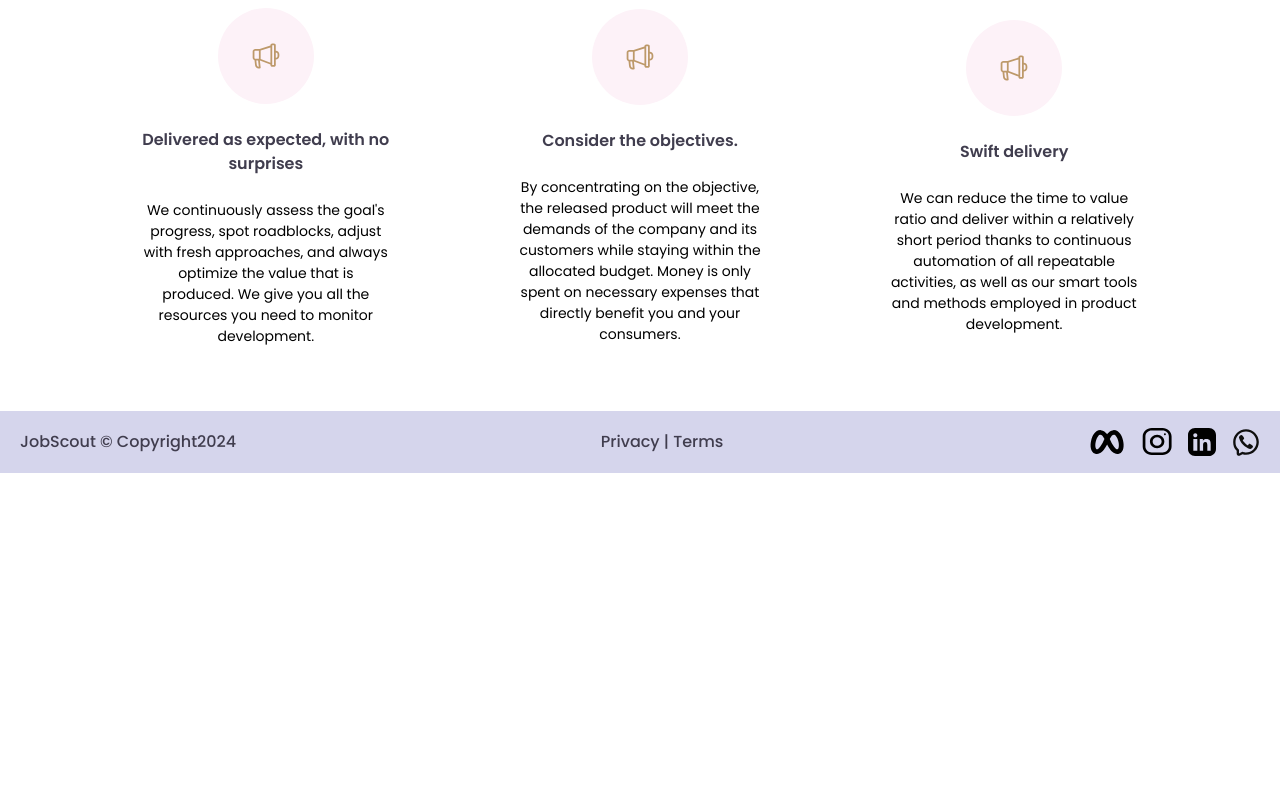
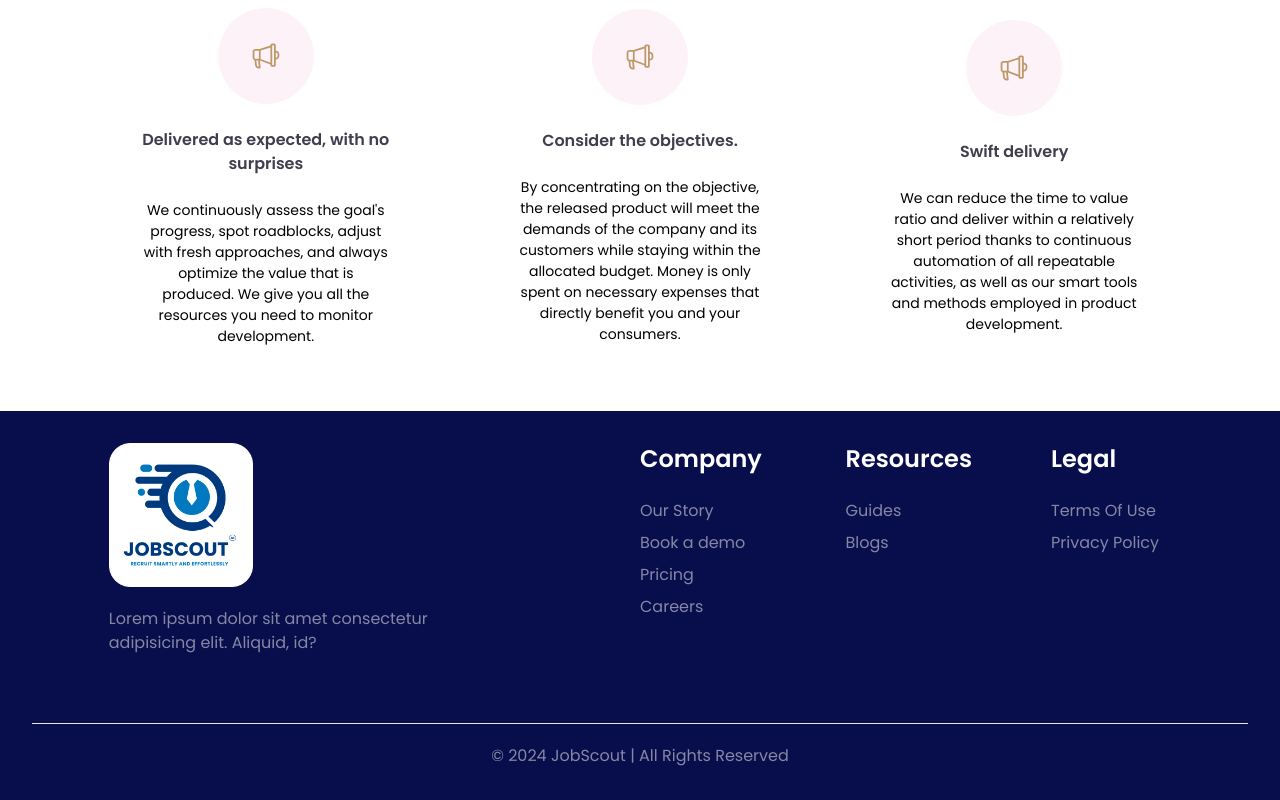
Before and after one commit to job-scout/jobscout-b2b-landingpage, a Next.js app: page / in a window 1280 px wide. Shown: the part 5894-6694 px from the top of the page. Before the commit the page ends 6367 px from the top, so only its background shows below. Built offline with nearby package versions, Linux system fonts and the light colour scheme.

Commit message:
footer update

```diff
--- a/components/Footer.jsx
+++ b/components/Footer.jsx
@@ -1,24 +1,154 @@
+
 import { FOOTER_LINKS } from "@/data/footerData";
 import Link from "next/link";
 
-import React from "react";
+import { useRouter } from "next/router";
 
-function Footer() {
+
+const Footer = () => {
+	const router = useRouter();
+
+	// console.log(router.asPath);
+
 	return (
-        <div className="bg-btnbackground">
-		<div className="container mx-auto py-3 text-black lg:flex lg:flex-row flex flex-col items-center justify-between lg:px-5 px-3 font-medium lg:space-y-0 space-y-4 ">
-			<div>JobScout © Copyright2024 </div>
+		<div className="bg-primary px-4 lg:px-8 lg:py-8 pt-4 pb-8  text-white">
+			<div className="container mx-auto lg:w-[90%] 2xl:w-[80%]  w-full justify-between sm:flex  pb-12">
+				<div
+					className="flex flex-col  space-y-5 lg:items-start lg:justify-start lg:w-[40%]  lg:mt-0 mt-12 px-4 "
+					onClick={() => router.push("/")}
+				>
+					<img src="js_logo.png" className="lg:w-auto lg:h-36 w-28 h-28"/>
+					<p className="text-white/50 ">
+						Lorem ipsum dolor sit amet consectetur adipisicing elit. Aliquid, id?
+					</p>
+					<div className="flex items-center space-x-4">
 
-				<div>
-				<Link href="/privacy-policy"> Privacy</Link> |{" "}
-				<Link href="/terms-of-use"> Terms</Link>
+
+			</div>
+				</div>
+				<div className="mx-4 mt-10  gap-6   lg:mx-0 lg:mt-0 lg:flex lg:flex-row  flex flex-col space-y-7 lg:space-y-0 lg:w-[50%] ">
+					<div className="flex flex-col gap-3 lg:w-[40%]">
+						<p className="font-semibold text-2xl mb-3">
+							Company
+						</p>
+						<div className="flex flex-col gap-2">
+							<Link
+								className="text-white/50 hover:text-white"
+								href="/"
+							>
+								Our Story
+							</Link>
+							<Link
+								className="text-white/50 hover:text-white"
+								href="/"
+							>
+								Book a demo
+							</Link>
+							<Link
+								className="text-white/50 hover:text-white"
+								href="/"
+							>
+								Pricing
+							</Link>
+							<Link
+								className="text-white/50 hover:text-white"
+								href="/"
+							>
+								Careers
+							</Link>
 						</div>
 
-			<div className="flex items-center space-x-4">
+					</div>
+					<div className="flex flex-col gap-3 lg:w-[40%]">
+						<p className="font-semibold text-2xl mb-3 ">Resources</p>
+						<div className="flex flex-col gap-2">
+							<Link
+								className="text-white/50 hover:text-white"
+								href="/"
+							>
+								Guides
+							</Link>
+							<Link
+								className="text-white/50 hover:text-white"
+								href="/"
+							>
+								Blogs
+							</Link>
 
+						</div>
+
+					</div>
+
+					<div className="flex flex-col gap-3 lg:w-[30%]">
+						<p className="font-semibold text-2xl mb-3 ">Legal</p>
+						<div className="flex flex-col gap-2">
+							{/*	{FOOTER_LINKS.contact.map((com, index) => (
+								<div
+									key={index}
+									className="flex items-start gap-x-2 text-white/50 hover:text-white"
+								>
+									<a
+										href={com?.href}
+										dangerouslySetInnerHTML={{
+											__html: com?.label.replace(
+												/\n/g,
+												"<br/>",
+											),
+										}}
+									/>
+								</div>
+							))} */}
+							<div className="flex flex-col gap-2">
+							<Link
+								className="text-white/50 hover:text-white"
+								href="/terms-of-use"
+							>
+								Terms Of Use
+							</Link>
+							<Link
+								className="text-white/50 hover:text-white"
+								href="/privacy-policy"
+							>
+								Privacy Policy
+							</Link>
+
+						</div>
+						</div>
+					</div>
+				</div>
+
+			</div>
+			<div className="pt-5 text-center border-t border-gray text-white/50">
+				© 2024 JobScout | All Rights Reserved
+			</div>
+			{/*
+			<div className="container mx-auto mt-16 justify-between md:flex">
+				<div className="ml-4 md:ml-0 flex flex-col gap-2  sm:flex-row md:gap-10">
+					<a
+						href="/terms-&-conditions"
+						className={`${
+							router.asPath === "/terms-&-conditions"
+								? "underline"
+								: ""
+						}`}
+					>
+						Terms & Conditions
+					</a>
+					<a
+						href="/privacy-policy"
+						className={`${
+							router.asPath === "/privacy-policy"
+								? "underline"
+								: ""
+						}`}
+					>
+						Privacy Policy
+					</a>
+				</div>
+				<div className="ml-4 mt-5 flex items-center gap-4 justify-start md:ml-0 md:mt-0 md:gap-6">
 					{FOOTER_LINKS.social.map((data, index) => (
 						<a
-						href={data?.href}
+							href={data.href}
 							target="_blank"
 							key={index}
 							className=""
@@ -32,9 +162,9 @@ function Footer() {
 						</a>
 					))}
 				</div>
-            </div>
+				</div>*/}
 		</div>
 	);
-}
+};
 
 export default Footer;
```
Lines whose indentation alone changed are shown as unchanged.
